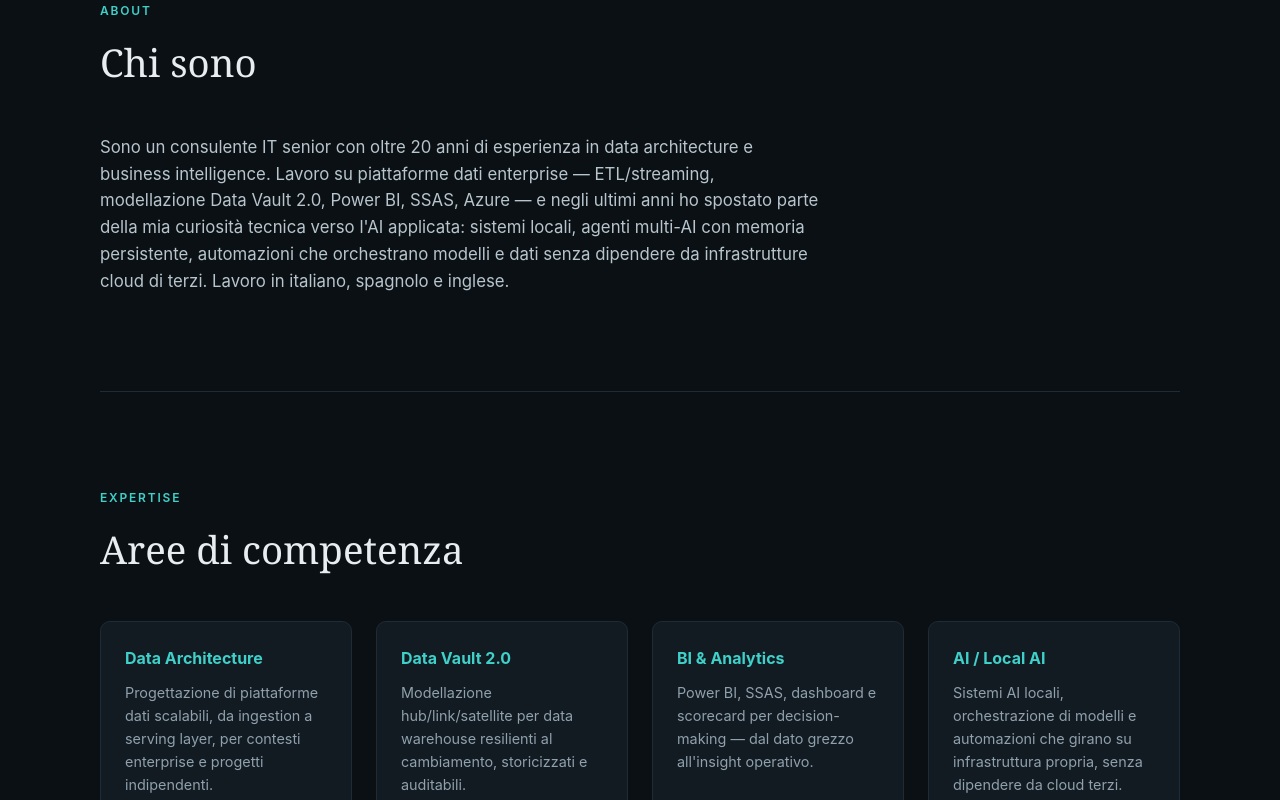
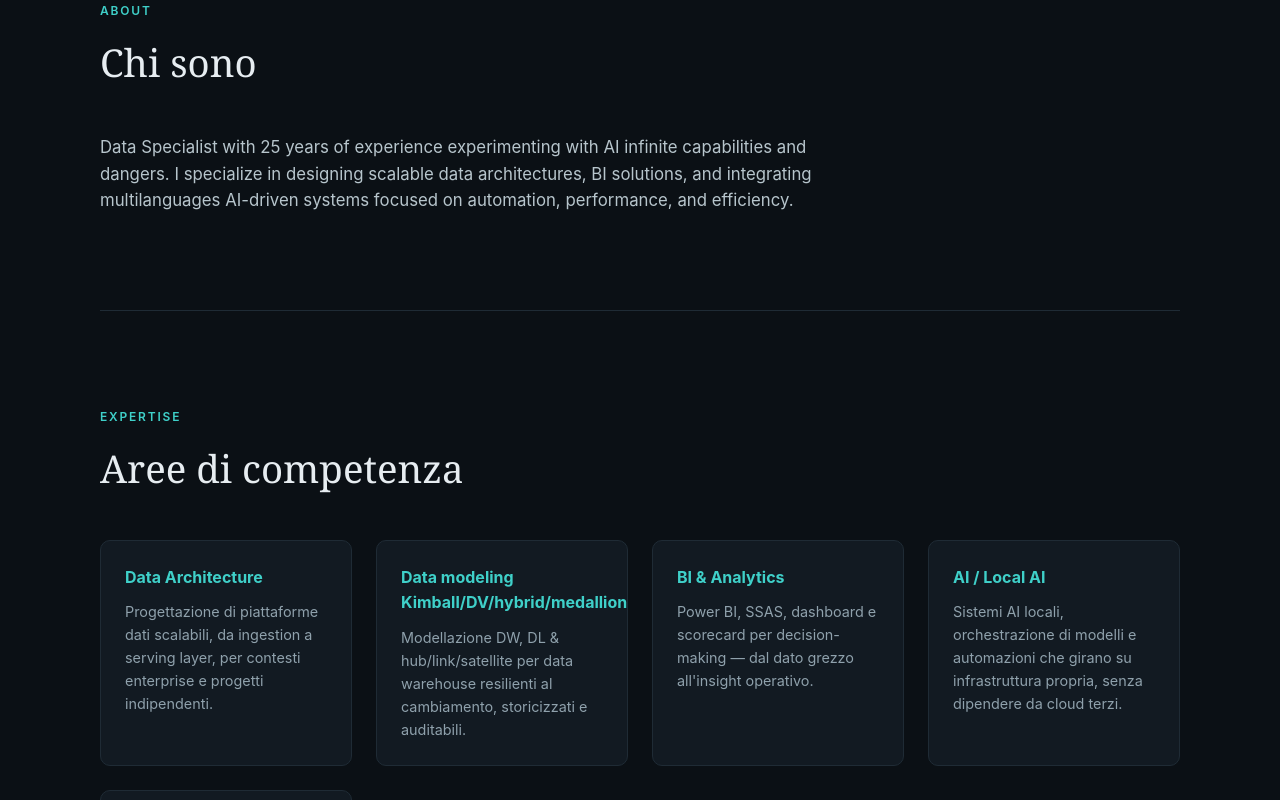
Before and after one commit to danieleelfo/dv-site, a React (Vite) app: page / in a window 1280 px wide. Shown: the part 840-1640 px from the top of the page. Built offline with nearby package versions, Linux system fonts and the light colour scheme.

Commit message:
Update Home.jsx

```diff
--- a/src/pages/Home.jsx
+++ b/src/pages/Home.jsx
@@ -8,8 +8,8 @@ const expertise = [
     text: 'Progettazione di piattaforme dati scalabili, da ingestion a serving layer, per contesti enterprise e progetti indipendenti.',
   },
   {
-    title: 'Data Vault 2.0',
-    text: 'Modellazione hub/link/satellite per data warehouse resilienti al cambiamento, storicizzati e auditabili.',
+    title: 'Data modeling Kimball/DV/hybrid/medallion',
+    text: 'Modellazione DW, DL & hub/link/satellite per data warehouse resilienti al cambiamento, storicizzati e auditabili.',
   },
   {
     title: 'BI & Analytics',
@@ -37,7 +37,7 @@ export default function Home() {
           <h1 style={styles.heroTitle}>Daniele Villanova</h1>
           <p style={styles.heroSubtitle}>
             Progetto architetture dati e sistemi AI che funzionano — dalla modellazione
-            Data Vault agli agenti multi-AI locali.
+            Data agli agenti multi-AI locali e cloud.
           </p>
           <div style={styles.heroActions}>
             <Link to="/projects" style={styles.btnPrimary}>Guarda i progetti</Link>
@@ -53,12 +53,9 @@ export default function Home() {
 
 
         <p style={styles.aboutText}>
-          Sono un consulente IT senior con oltre 20 anni di esperienza in data architecture
-          e business intelligence. Lavoro su piattaforme dati enterprise — ETL/streaming,
-          modellazione Data Vault 2.0, Power BI, SSAS, Azure — e negli ultimi anni ho spostato
-          parte della mia curiosità tecnica verso l'AI applicata: sistemi locali, agenti
-          multi-AI con memoria persistente, automazioni che orchestrano modelli e dati senza
-          dipendere da infrastrutture cloud di terzi. Lavoro in italiano, spagnolo e inglese.
+          Data Specialist with 25 years of experience experimenting with AI infinite capabilities and dangers.
+              I specialize in designing scalable data architectures, BI solutions, and integrating multilanguages AI-driven systems
+              focused on automation, performance, and efficiency.
         </p>
       </section>
 
```
